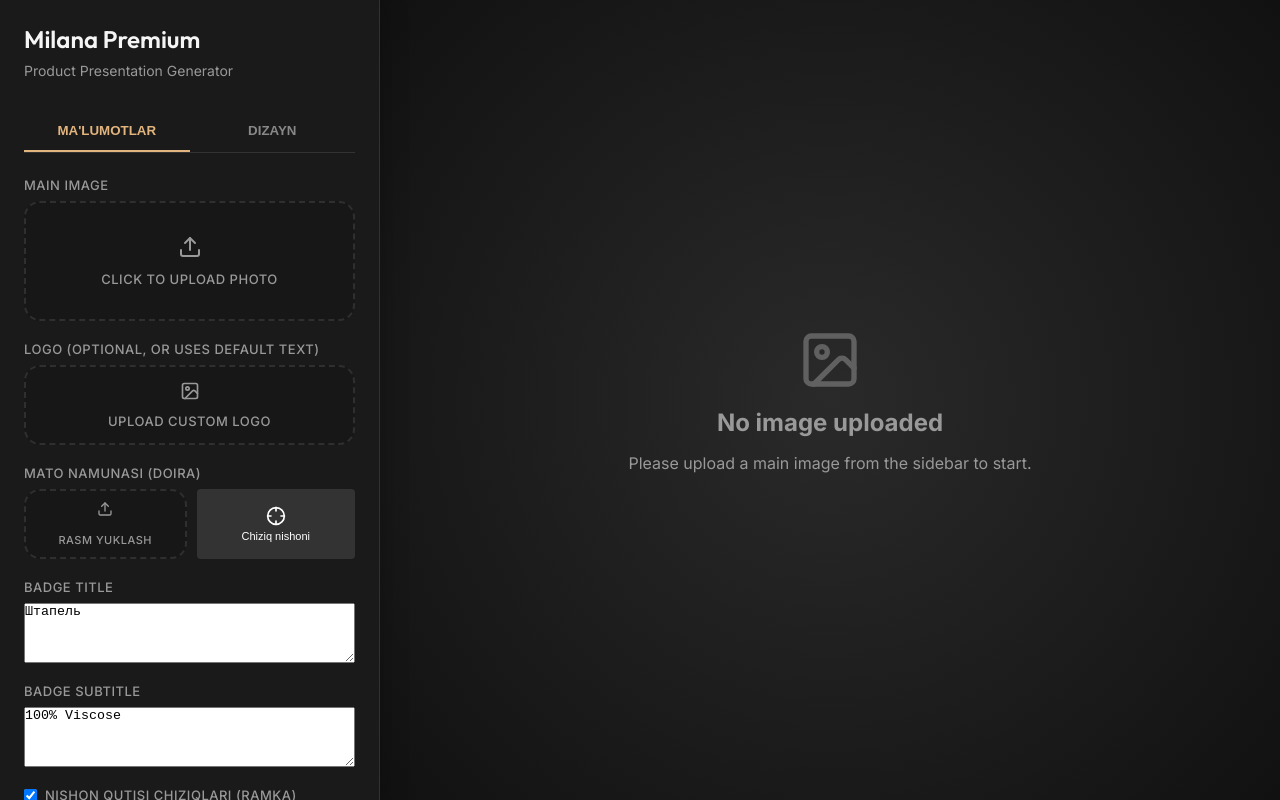
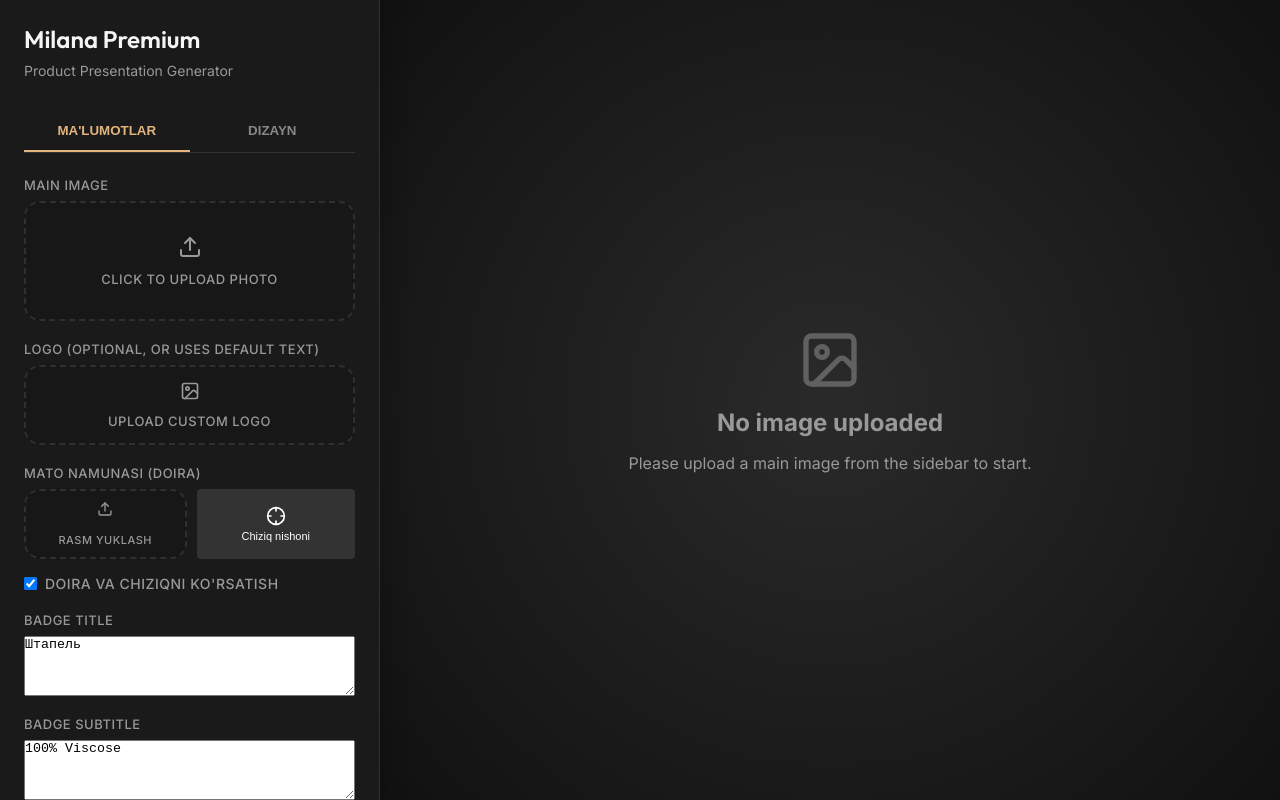
Before and after one commit to mukhriddinuz/image-generator-, a React (Vite) app: page / in a window 1280 px wide. Built offline with nearby package versions, Linux system fonts and the light colour scheme.

Commit message:
Add toggle to show/hide magnifier circle and line
https://claude.ai/code/session_01P4TKgCMjDDQhYL8F4sUnfT

```diff
--- a/src/App.jsx
+++ b/src/App.jsx
@@ -38,7 +38,8 @@ function App() {
   const borderWidth = 16;
 
   // Magnifier state
-  const [magnifierPoint, setMagnifierPoint] = useState(savedState?.magnifierPoint || {x: 65, y: 75}); // Default point
+  const [magnifierPoint, setMagnifierPoint] = useState(savedState?.magnifierPoint || {x: 65, y: 75});
+  const [showMagnifier, setShowMagnifier] = useState(savedState?.showMagnifier ?? true);
   const [isPicking, setIsPicking] = useState(false);
   const [aspectRatio, setAspectRatio] = useState(1.25); // Default 4:5
 
@@ -97,7 +98,7 @@ function App() {
 
   const saveTemplate = () => {
     const template = {
-      data, customSizesText, sizesMode, freeSizeText, freeSizeHasBorder, badgeHasBorder, positions, elementStyles, magnifierPoint, borderWidth
+      data, customSizesText, sizesMode, freeSizeText, freeSizeHasBorder, badgeHasBorder, positions, elementStyles, magnifierPoint, showMagnifier, borderWidth
     };
     localStorage.setItem('milana_saved_template', JSON.stringify(template));
     alert("Shablon muvaffaqiyatli saqlandi! Endi sahifaga har kirganingizda barcha elementlar va matnlar aynan shu holatda joylashib turadi.");
@@ -492,6 +493,14 @@ function App() {
               <span style={{ fontSize: '11px' }}>{isPicking ? 'Rasmdan tanlang...' : 'Chiziq nishoni'}</span>
             </button>
           </div>
+          <label style={{ display: 'flex', alignItems: 'center', gap: '8px', marginTop: '8px', cursor: 'pointer', fontSize: '14px' }}>
+            <input
+              type="checkbox"
+              checked={showMagnifier}
+              onChange={e => setShowMagnifier(e.target.checked)}
+            />
+            Doira va chiziqni ko'rsatish
+          </label>
         </div>
 
         <div className="input-group">
@@ -779,7 +788,7 @@ function App() {
               )}
 
               {/* Magnifier */}
-              {(magnifierPoint || fabricImage) && (
+              {showMagnifier && (magnifierPoint || fabricImage) && (
                 <>
                   {magnifierPoint && (() => {
                     const scale = Number(elementStyles.magnifier.scale) || 1;
```
